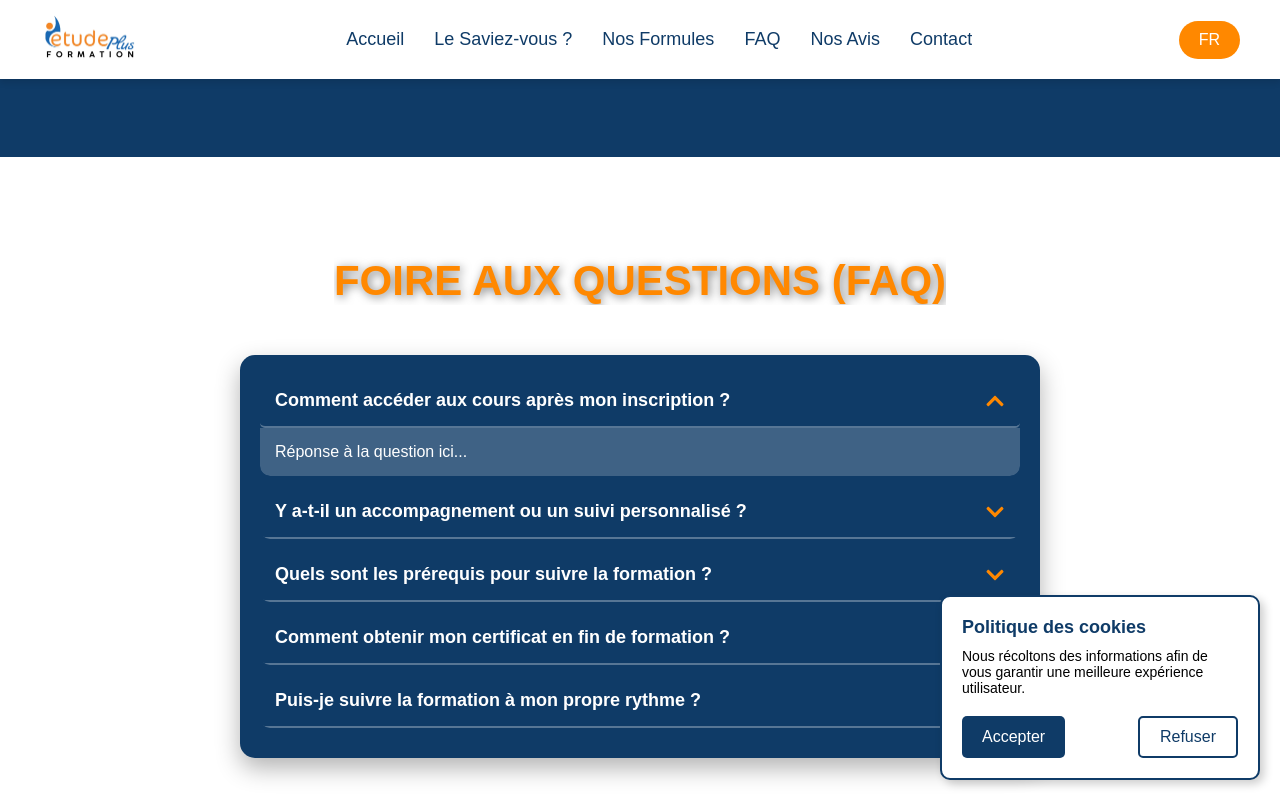
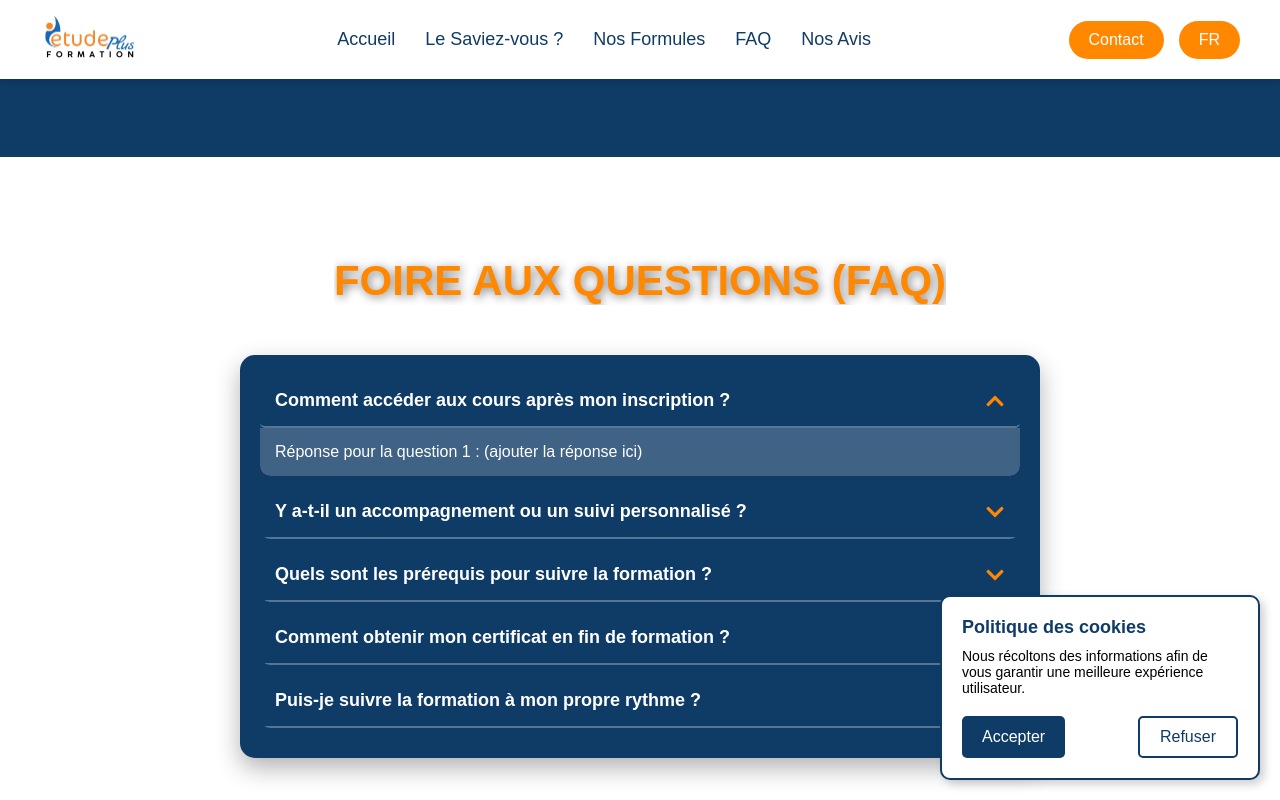
Before and after one commit to azzedineh27/ETUDE_PLUS, a React (Vite) app in the folder site_formation/: page / in a window 1280 px wide. Both pictures are taken after a click on the button "Comment accéder aux cours après mon inscription ?". Shown: the part 2274-3074 px from the top of the page. Built offline with nearby package versions, Linux system fonts and the light colour scheme.

Commit message:
Détails

```diff
--- a/site_formation/src/components/FAQ.jsx
+++ b/site_formation/src/components/FAQ.jsx
@@ -11,6 +11,14 @@ const FAQ = () => {
     "Quels sont les prérequis pour suivre la formation ?",
     "Comment obtenir mon certificat en fin de formation ?",
     "Puis-je suivre la formation à mon propre rythme ?",
+  ];
+
+  const answers = [
+    "Réponse pour la question 1 : (ajouter la réponse ici)",
+    "Réponse pour la question 2 : (ajouter la réponse ici)",
+    "Réponse pour la question 3 : (ajouter la réponse ici)",
+    "Réponse pour la question 4 : (ajouter la réponse ici)",
+    "Réponse pour la question 5 : (ajouter la réponse ici)",
   ];
 
   const toggleQuestion = (index) => {
@@ -28,7 +36,9 @@ const FAQ = () => {
               <FaChevronDown className="faq-icon" />
             </button>
             <div className="faq-answer">
-              <p>Réponse à la question ici...</p>
+              {openIndex === index && (
+                <p>{answers[index]}</p>
+              )}
             </div>
           </div>
         ))}
--- a/site_formation/src/components/Navbar.jsx
+++ b/site_formation/src/components/Navbar.jsx
@@ -17,11 +17,13 @@ const Navbar = () => {
         <li><a href="#formules">Nos Formules</a></li>
         <li><a href="#faq">FAQ</a></li>
         <li><a href="#avis">Nos Avis</a></li>
-        <li><a href="#contact">Contact</a></li>
       </ul>
 
       {/* Boutons à droite */}
       <div className="nav-buttons">
+        <a href="#contact">
+          <button className="btn">Contact</button>
+        </a>
         <button className="btn">FR</button>
       </div>
     </nav>
--- a/site_formation/src/styles/Contact.css
+++ b/site_formation/src/styles/Contact.css
@@ -29,6 +29,7 @@
   flex-wrap: wrap;
   max-width: 1200px;
   width: 100%;
+  overflow: hidden; /* Empêche les débordements */
 }
 
 /* Formulaire stylisé */
@@ -43,10 +44,12 @@
   width: 400px;
   transition: transform 0.3s ease-in-out;
   border: 3px solid #ff8800; /* Contour orange */
+  max-width: 100%; /* Assure que le formulaire ne dépasse pas ses limites */
 }
 
 .contact-form:hover {
-  transform: translateY(-5px);
+  transform: scale(1.05); /* Agrandissement du formulaire au survol */
+  overflow: hidden; /* Empêche les débordements lors de l'agrandissement */
 }
 
 /* Champs du formulaire */
@@ -79,11 +82,6 @@
   transition: background 0.3s ease-in-out, transform 0.2s ease-in-out;
 }
 
-.contact-form button:hover {
-  background: #e07b00;
-  transform: scale(1.05);
-}
-
 /* Texte explicatif */
 .contact-text {
   max-width: 450px;
--- a/site_formation/src/styles/global.css
+++ b/site_formation/src/styles/global.css
@@ -9,8 +9,8 @@
 /* Empêcher le body de dépasser */
 html, body {
   width: 100%;
-  overflow-x: hidden;
   font-family : Arial ;
+  scroll-behavior: smooth; /* Active le défilement fluide */
 }
 
 
```
